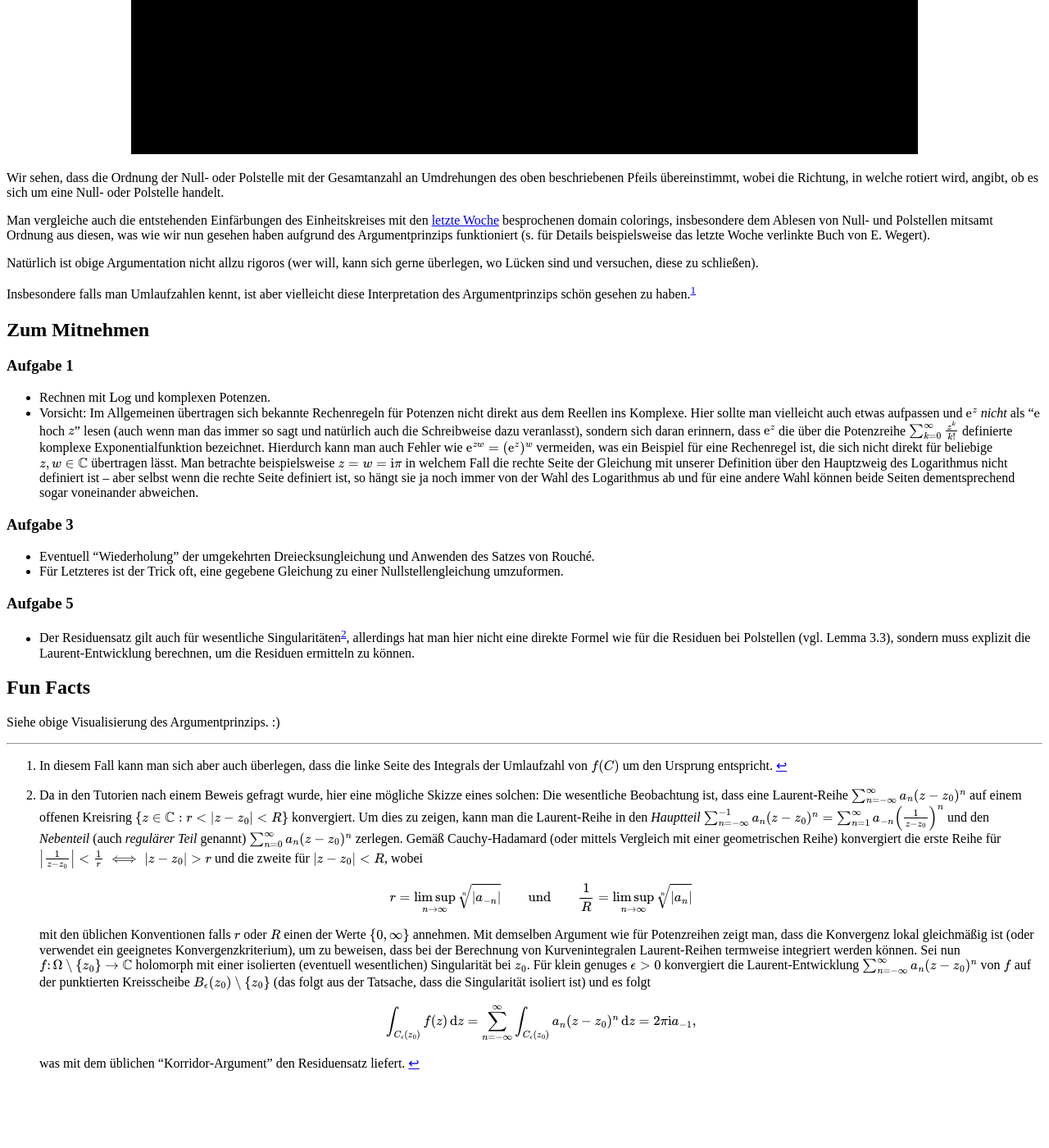
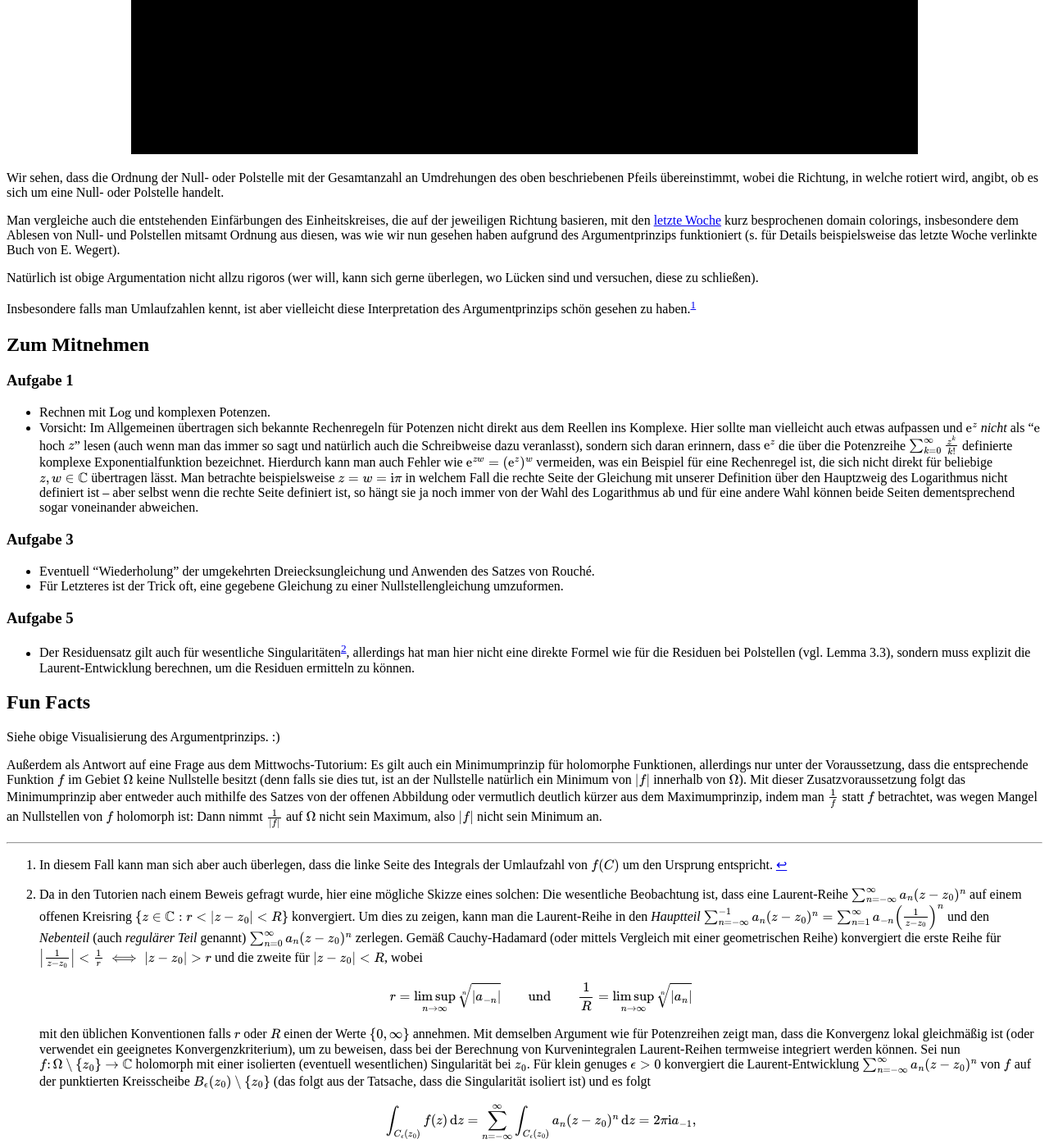
Before and after one commit to fdf-uni/ft, a Jekyll site: the page built from tutorials/tut08.md, in a window 1280 px wide and 1400 px high, scrolled down 1030 px. Shown: the whole window at 82% size. Built offline with Jekyll 4.4.1, drawn with Linux system fonts in a browser that asks for light colours; our own code applies the rules of GitHub Pages for plain Markdown files; before the commit the page ends 2352 px from its top, so only the background shows below that.

Commit message:
update(tut08): short comment on minimum principle

```diff
--- a/tutorials/tut08.md
+++ b/tutorials/tut08.md
@@ -36,7 +36,7 @@
 
 Wir sehen, dass die Ordnung der Null- oder Polstelle mit der Gesamtanzahl an Umdrehungen des oben beschriebenen Pfeils übereinstimmt, wobei die Richtung, in welche rotiert wird, angibt, ob es sich um eine Null- oder Polstelle handelt.
 
-Man vergleiche auch die entstehenden Einfärbungen des Einheitskreises mit den [letzte Woche](./tut07.md) besprochenen domain colorings, insbesondere dem Ablesen von Null- und Polstellen mitsamt Ordnung aus diesen, was wie wir nun gesehen haben aufgrund des Argumentprinzips funktioniert (s. für Details beispielsweise das letzte Woche verlinkte Buch von E. Wegert).
+Man vergleiche auch die entstehenden Einfärbungen des Einheitskreises, die auf der jeweiligen Richtung basieren, mit den [letzte Woche](./tut07.md) kurz besprochenen domain colorings, insbesondere dem Ablesen von Null- und Polstellen mitsamt Ordnung aus diesen, was wie wir nun gesehen haben aufgrund des Argumentprinzips funktioniert (s. für Details beispielsweise das letzte Woche verlinkte Buch von E. Wegert).
 
 Natürlich ist obige Argumentation nicht allzu rigoros (wer will, kann sich gerne überlegen, wo Lücken sind und versuchen, diese zu schließen).
 
@@ -78,4 +78,7 @@
 
 Siehe obige Visualisierung des Argumentprinzips. :)
 
+Außerdem als Antwort auf eine Frage aus dem Mittwochs-Tutorium: Es gilt auch ein Minimumprinzip für holomorphe Funktionen, allerdings nur unter der Voraussetzung, dass die entsprechende Funktion $$f$$ im Gebiet $$\Omega$$ keine Nullstelle besitzt (denn falls sie dies tut, ist an der Nullstelle natürlich ein Minimum von $$\lvert f \rvert$$ innerhalb von $$\Omega$$).
+Mit dieser Zusatzvoraussetzung folgt das Minimumprinzip aber entweder auch mithilfe des Satzes von der offenen Abbildung oder vermutlich deutlich kürzer aus dem Maximumprinzip, indem man $$\frac{1}{f}$$ statt $$f$$ betrachtet, was wegen Mangel an Nullstellen von $$f$$ holomorph ist: Dann nimmt $$\frac{1}{\lvert f \rvert}$$ auf $$\Omega$$ nicht sein Maximum, also $$\lvert f \rvert$$ nicht sein Minimum an.
+
 ---
```
